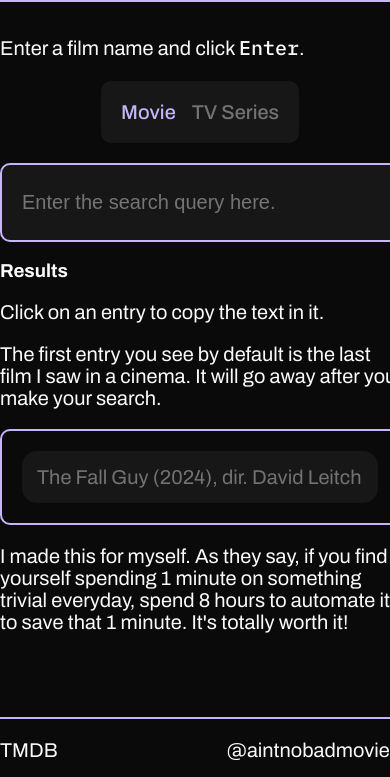
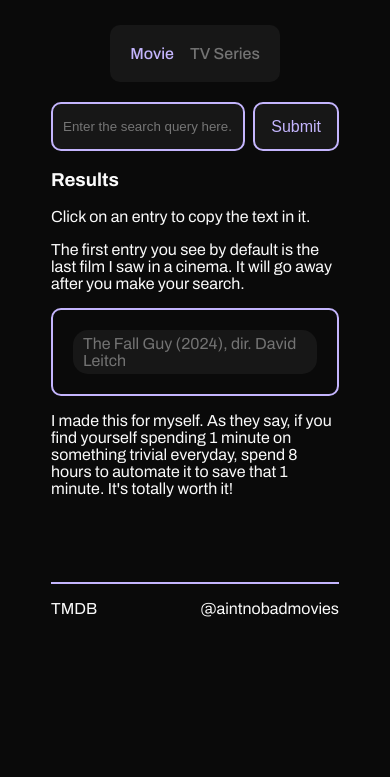
Before and after one commit to linuxdotexe/FilmFetch, a website: page public/index.html in a window 390 px wide. Shown: the part 67-844 px from the top of the page. Drawn offline with Linux system fonts and the light colour scheme.

Commit message:
add: mobile support (hopefully)

```diff
--- a/public/index.html
+++ b/public/index.html
@@ -11,10 +11,6 @@
     <header>
       <a href="/"><span>M</span>ulti<span>F</span>etcher</a>
     </header>
-    <p>
-      Enter a <span id="instructions">film</span> name and click
-      <span class="pre">Enter</span>.
-    </p>
     <form class="searchContainer" id="submittor">
       <div class="tabs">
         <input type="radio" id="choiceMovie" name="tabs" checked="" />
@@ -22,11 +18,14 @@
         <input type="radio" id="choiceTv" name="tabs" />
         <label class="tab" for="choiceTv">TV Series</label>
       </div>
-      <input
-        type="text"
-        id="search"
-        required
-        placeholder="Enter the search query here." />
+      <div id="inputHolder">
+        <input
+          type="text"
+          id="search"
+          required
+          placeholder="Enter the search query here." />
+        <input type="submit" name="Search" id="searchBtn" />
+      </div>
     </form>
     <h3>Results</h3>
     <p>Click on an entry to copy the text in it.</p>
--- a/public/script.js
+++ b/public/script.js
@@ -12,7 +12,6 @@ const choiceTv = document.getElementById("choiceTv");
 choiceTv.addEventListener("click", () => {
   if (choiceTv.checked) {
     root.style.setProperty("--accent", "var(--pink-300)");
-    instructions.textContent = "TV series";
   }
 });
 
@@ -20,7 +19,6 @@ const choiceMovie = document.getElementById("choiceMovie");
 choiceMovie.addEventListener("click", () => {
   if (choiceMovie.checked) {
     root.style.setProperty("--accent", "var(--violet-300)");
-    instructions.textContent = "film";
   }
 });
 
--- a/public/styles/footer.css
+++ b/public/styles/footer.css
@@ -5,5 +5,4 @@ footer {
   border-top: 2px solid var(--accent);
   margin-top: 10vh;
   padding-top: 1em;
-  font-size: 1.25em;
 }
--- a/public/styles/global.css
+++ b/public/styles/global.css
@@ -19,7 +19,8 @@
 body {
   background-color: var(--neutral-950);
   color: var(--neutral-50);
-  width: 25rem;
+  width: 18rem;
+  font-size: 1rem;
   margin: 0 auto;
   font-family: "Archivo", sans-serif;
 }
@@ -31,10 +32,32 @@ a {
 
 .pre {
   font-family: "IBM Plex Mono", monospace;
-  font-size: 20px;
   font-weight: 500;
 }
 
 * {
   transition: color 0.4s ease-in;
 }
+
+@media only screen and (min-width: 768px) {
+  body {
+    font-size: 1.15rem;
+    width: 25rem;
+  }
+  header {
+    font-size: 2rem;
+  }
+  #search {
+    font-size: 1.15rem;
+    padding: 20px;
+  }
+  .result {
+    padding: 15px;
+  }
+}
+
+@media only screen and (min-width: 1024px) {
+  #searchBtn {
+    display: none;
+  }
+}
--- a/public/styles/header.css
+++ b/public/styles/header.css
@@ -1,6 +1,6 @@
 header {
   text-align: center;
-  font-size: 2rem;
+  font-size: 1.5rem;
   padding: 1rem 0;
   border-bottom: 2px solid var(--accent);
   margin-bottom: 2rem;
--- a/public/styles/results.css
+++ b/public/styles/results.css
@@ -4,12 +4,11 @@
 }
 
 p {
-  font-size: 1.25em;
   color: var(--neutral-50);
 }
 
 .result {
-  padding: 15px;
+  padding: 5px 10px;
   margin: 20px;
   background-color: var(--neutral-900);
   border-radius: 15px;
--- a/public/styles/search.css
+++ b/public/styles/search.css
@@ -5,24 +5,35 @@
   flex-wrap: wrap;
 }
 
+#inputHolder {
+  display: flex;
+  justify-content: center;
+  width: 100%;
+  gap: 0.5rem;
+}
+
+#searchBtn {
+  background-color: var(--neutral-900);
+  color: var(--accent);
+  border: 2px solid var(--accent);
+  border-radius: 10px;
+  font-size: inherit;
+  padding: 0 1rem;
+}
+
 #search {
   box-sizing: content-box;
   height: 35px;
   width: 100%;
-  padding: 20px;
+  padding: 5px 10px;
   border-radius: 10px;
   border: 2px solid var(--accent);
   background-color: var(--neutral-900);
   color: var(--text);
-  font-size: 1.25rem;
 }
 
 #search:focus {
   border: 2px solid var(--accent);
-}
-
-label {
-  font-size: 1.25rem;
 }
 
 .tabs {
```
